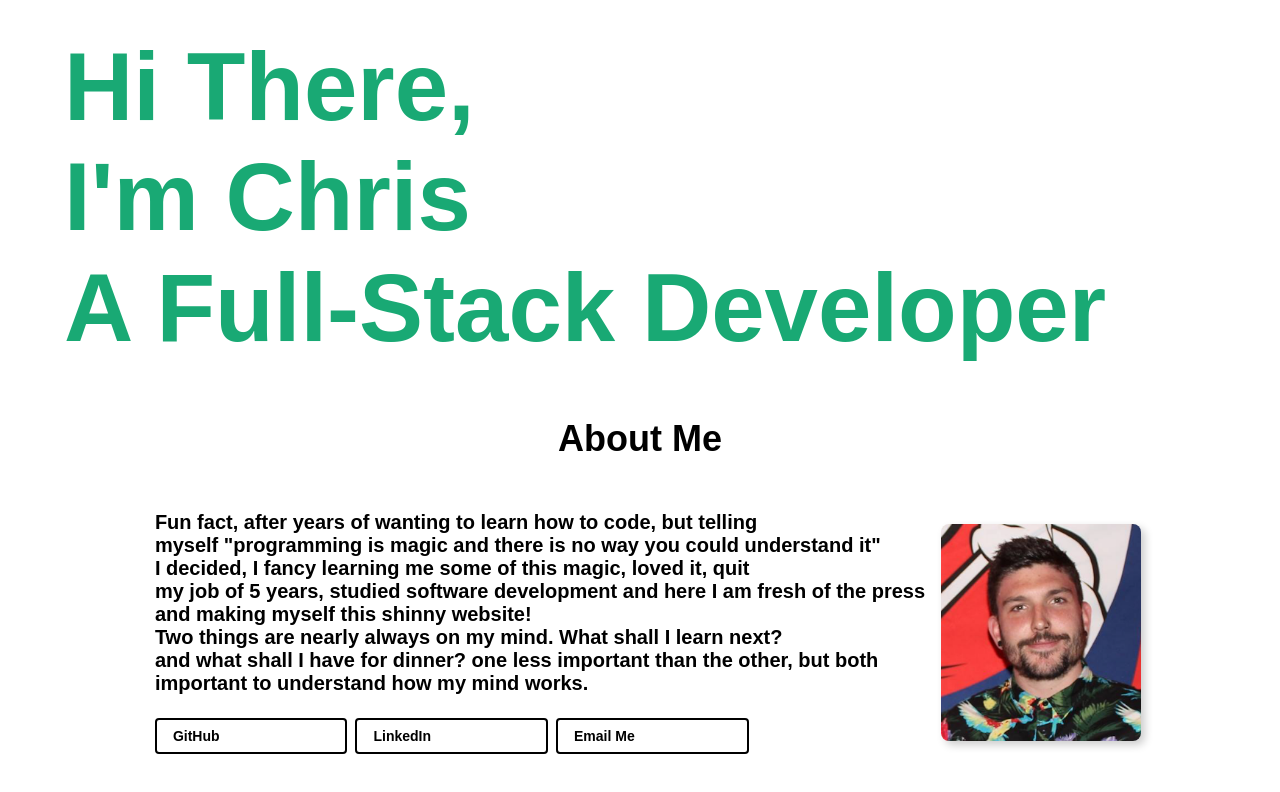
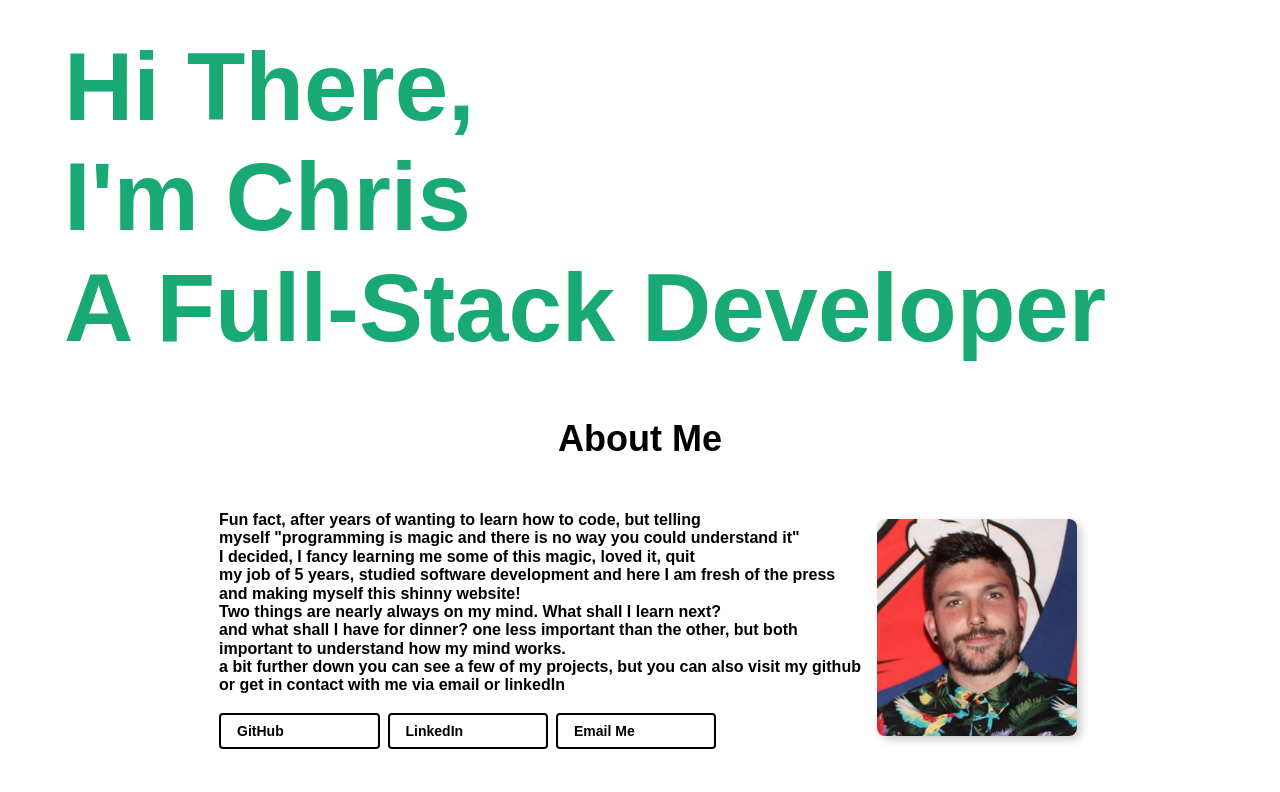
Before and after one commit to ChrisCooney05/portfolio_site, a React (Create React App) app: page / in a window 1280 px wide. Shown: the top 792 px of the page. Built offline with nearby package versions, Linux system fonts and the light colour scheme.

Commit message:
finished aboutme section, need to add some projects and it is good to go (for now)

```diff
--- a/public/index.html
+++ b/public/index.html
@@ -1,14 +1,12 @@
 <!DOCTYPE html>
 <html lang="en">
+
 <head>
   <meta charset="utf-8" />
   <link rel="icon" href="%PUBLIC_URL%/favicon.ico" />
   <meta name="viewport" content="width=device-width, initial-scale=1" />
   <meta name="theme-color" content="#000000" />
-    <meta
-      name="description"
-      content="Web site created using create-react-app"
-    />
+  <meta name="description" content="Web site created using create-react-app" />
   <link rel="apple-touch-icon" href="%PUBLIC_URL%/logo192.png" />
   <!--
       manifest.json provides metadata used when your web app is installed on a
@@ -24,8 +22,9 @@
       work correctly both with client-side routing and a non-root public URL.
       Learn how to configure a non-root public URL by running `npm run build`.
     -->
-    <title>React App</title>
+  <title>Chris Cooney's Portfolio</title>
 </head>
+
 <body>
   <noscript>You need to enable JavaScript to run this app.</noscript>
   <div id="root"></div>
@@ -40,4 +39,5 @@
       To create a production bundle, use `npm run build` or `yarn build`.
     -->
 </body>
+
 </html>
--- a/src/components/AboutMe.js
+++ b/src/components/AboutMe.js
@@ -6,7 +6,7 @@ class AboutMe extends Component {
     return (
       <div className='tc animate__animated animate__fadeIn animate__delay-3s'>
         <p className='f2 b'>About Me</p>
-        <div className='tl b dib pa3 f4 '>
+        <div className='tl b dib pa3 f5 '>
           Fun fact, after years of wanting to learn how to code, but telling <br />
           myself "programming is magic and there is no way you could understand it" <br />
           I decided, I fancy learning me some of this magic, loved it, quit <br />
@@ -14,7 +14,9 @@ class AboutMe extends Component {
           and making myself this shinny website!<br />
           Two things are nearly always on my mind. What shall I learn next? <br />
           and what shall I have for dinner? one less important than the other, but both <br />
-          important to understand how my mind works. <br /><br />
+          important to understand how my mind works. <br />
+          a bit further down you can see a few of my projects, but you can also visit my github<br />
+          or get in contact with me via email or linkedIn<br /><br />
           <div className='flex'>
             <a class="w-25 pa3 mr2 f6 link dim br2 ba bw1 ph3 pv2 mb2 dib black" href="https://github.com/ChrisCooney05">GitHub</a>
             <a class="w-25 pa3 mr2 f6 link dim br2 ba bw1 ph3 pv2 mb2 dib black" href="https://www.linkedin.com/in/chris-cooney-003028160/">LinkedIn</a>
```
Lines whose indentation alone changed are shown as unchanged.
